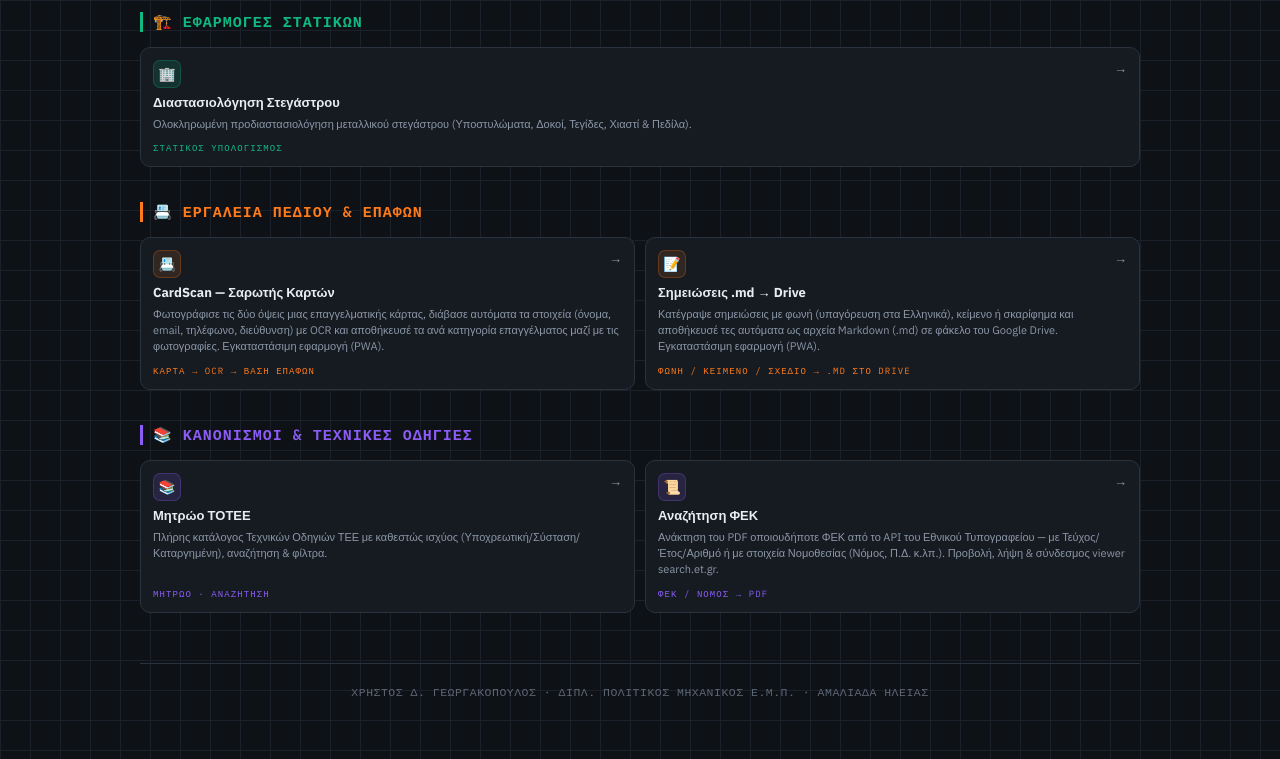
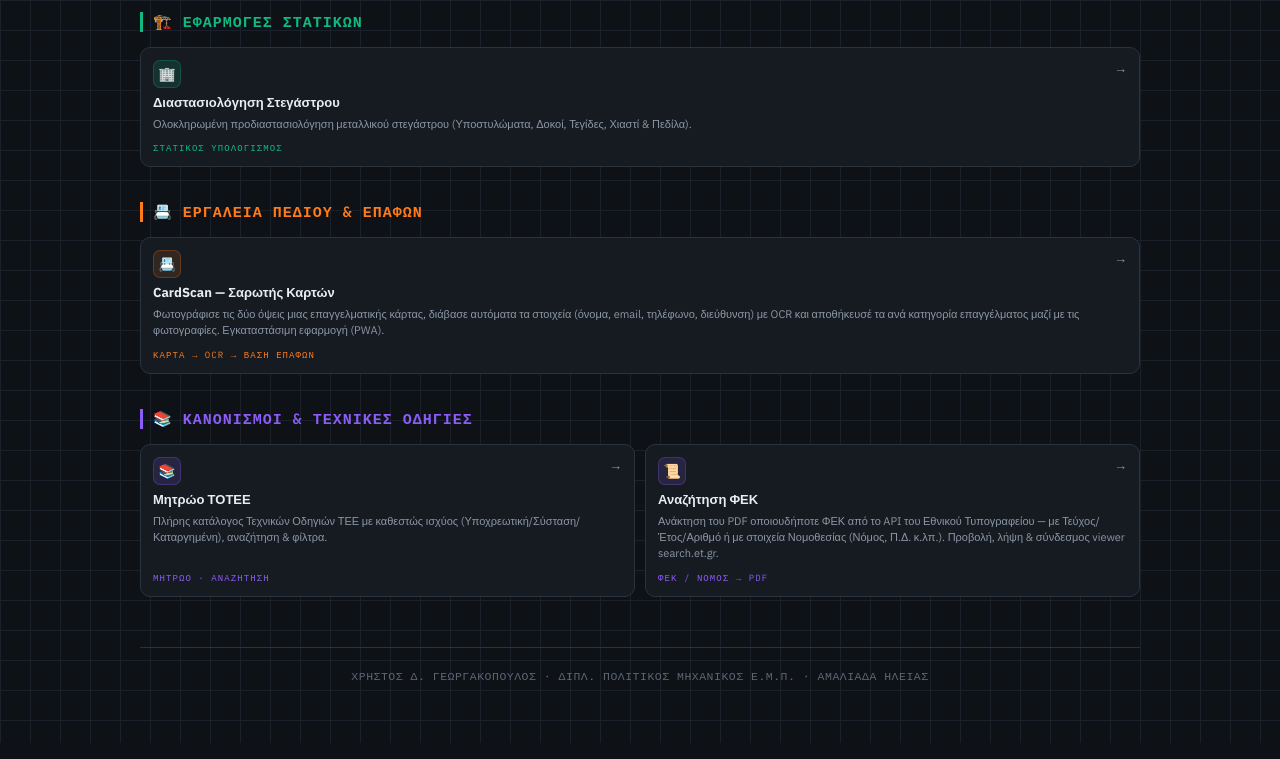
Before and after one commit to cgeorgako/apps, a plain HTML site: page index.html in a window 1280 px wide. Shown: the part 1200-1959 px from the top of the page. Drawn offline with Linux system fonts and the light colour scheme.

Commit message:
Αφαίρεση εφαρμογής Σημειώσεις .md από το Dashboard (#53)
Claude-Session: https://claude.ai/code/session_017ks93JVNGVq2Yg8ZXau9WH

Co-authored-by: Claude <noreply@anthropic.com>

```diff
--- a/index.html
+++ b/index.html
@@ -262,13 +262,6 @@
       <div class="ctype">Κάρτα → OCR → Βάση επαφών</div>
     </a>
 
-    <a class="card topo-card" id="card20">
-      <div class="icon">📝</div>
-      <div class="ctitle">Σημειώσεις .md → Drive</div>
-      <div class="cdesc">Κατέγραψε σημειώσεις με φωνή (υπαγόρευση στα Ελληνικά), κείμενο ή σκαρίφημα και αποθήκευσέ τες αυτόματα ως αρχεία Markdown (.md) σε φάκελο του Google Drive. Εγκαταστάσιμη εφαρμογή (PWA).</div>
-      <div class="ctype">Φωνή / Κείμενο / Σχέδιο → .md στο Drive</div>
-    </a>
-
   </div>
 
   <div class="section-title ref-sec">📚 Κανονισμοί &amp; Τεχνικές Οδηγίες</div>
@@ -313,7 +306,6 @@ const FILES = {
   card16: "maps-pin.html",
   card17: "KAEK-teeIlias.html",
   card18: "cardscan.html",
-  card20: "notes-md.html",
   card21: "anazitisi-fek.html"
 };
 
```
